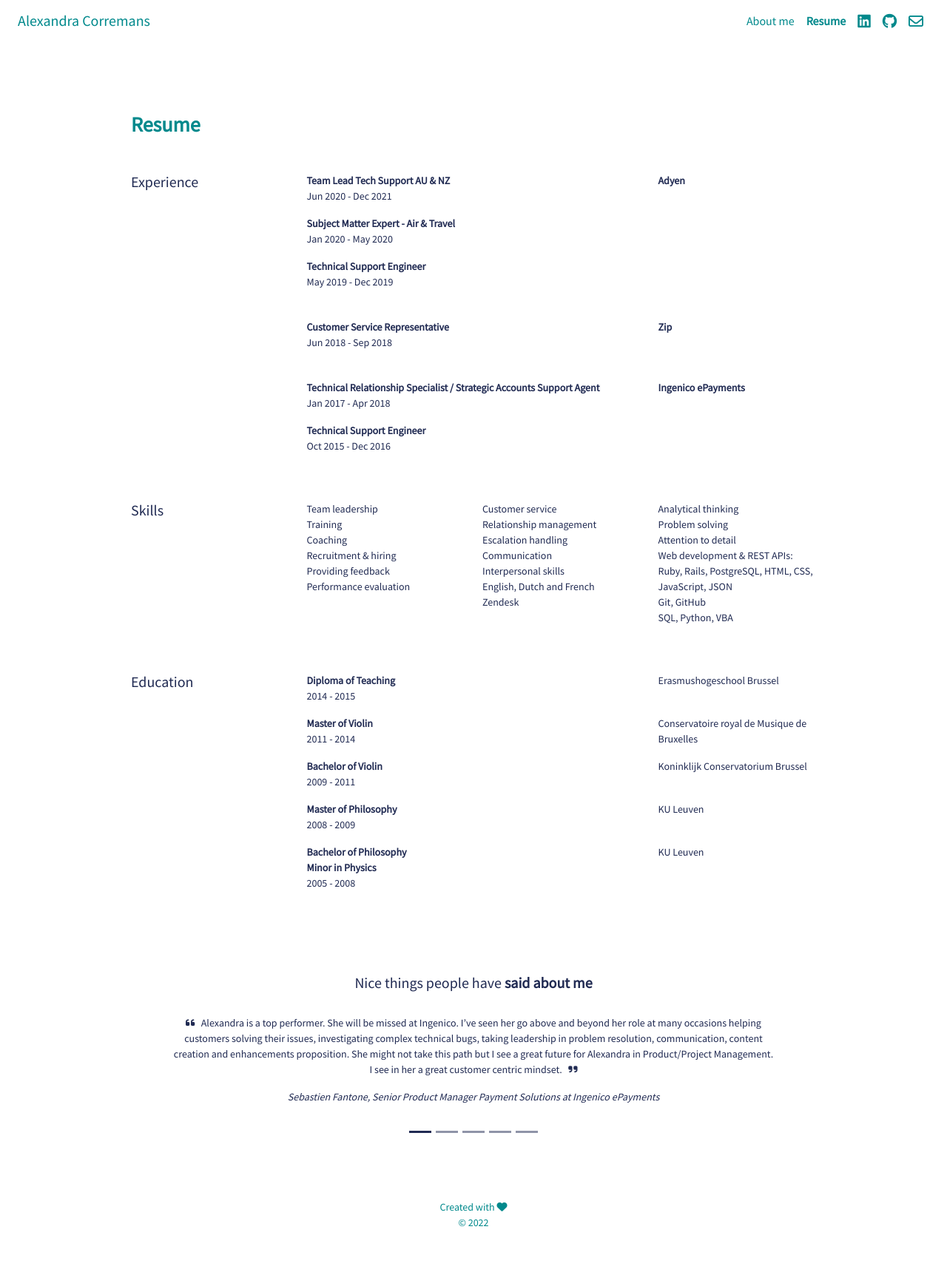
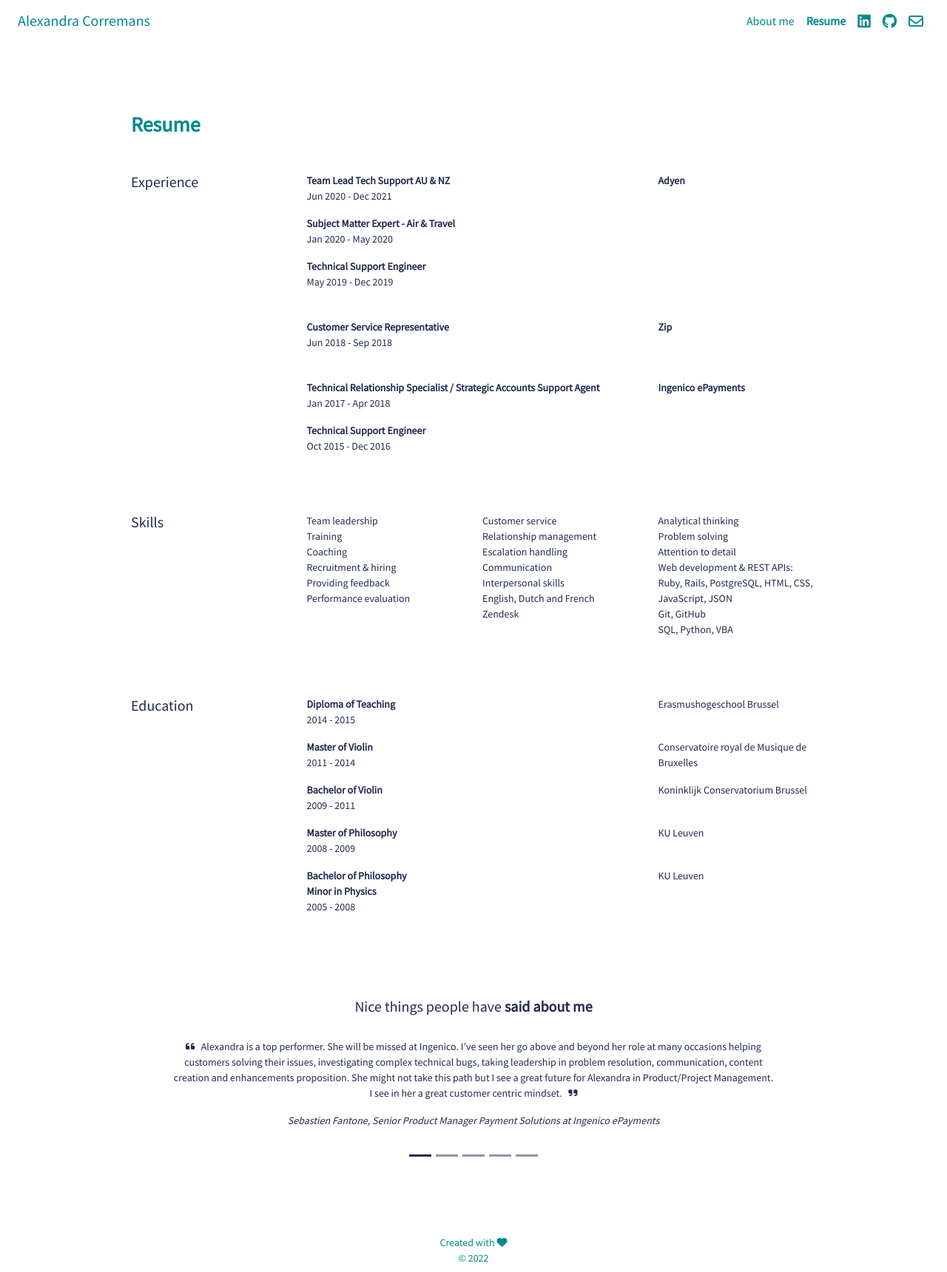
Before and after one commit to alexcorremans/alexcorremans.github.io, a Jekyll site: the page built from resume.html, in a window 1280 px wide. Shown: the whole page at 74% size. Built offline with Jekyll 4.4.1, drawn with Linux system fonts in a browser that asks for light colours; nearby versions of some CDN libraries; before the commit the page ends 1672 px from its top, so only the background shows below that.

Commit message:
change spacings on resume page, move footer down

```diff
--- a/_layouts/default.html
+++ b/_layouts/default.html
@@ -75,7 +75,7 @@
       </div>
     </main>
     <footer class="mt-auto container-fluid">
-      <div class="container-fluid mt-2">
+      <div class="container-fluid mt-4">
         <p class="pt-2 pb-2 mb-0 text-center p-footer"><a class="a-footer" href="https://github.com/alexcorremans/personal-website" target="_blank" rel="noopener">Created with <i class="fas fa-heart"></i></a>
           <br>&copy; 2022</p>
       </div>
--- a/resume.html
+++ b/resume.html
@@ -66,7 +66,7 @@ nav-name: resume
     </div>
   </div>
 </section>
-<section class="pt-5">
+<section class="pt-5 mt-sm-3">
   <div class="row">
     <div class="col-sm-3">
       <h5 class="pb-3">Skills</h5>
@@ -110,7 +110,7 @@ nav-name: resume
       </table>
     </div>
 </section>
-<section class="pt-5">
+<section class="pt-5 mt-sm-3">
   <div class="row">
     <div class="col-md-3">
       <h5 class="pb-3">Education</h5>
```
